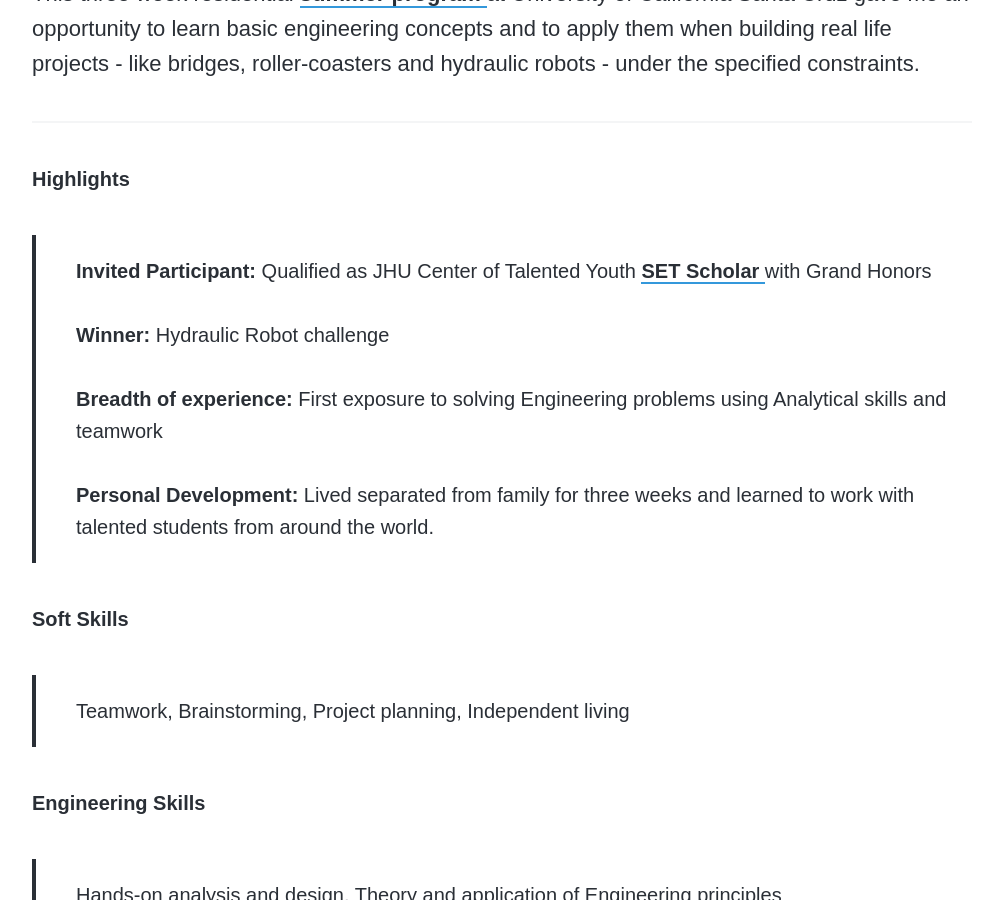
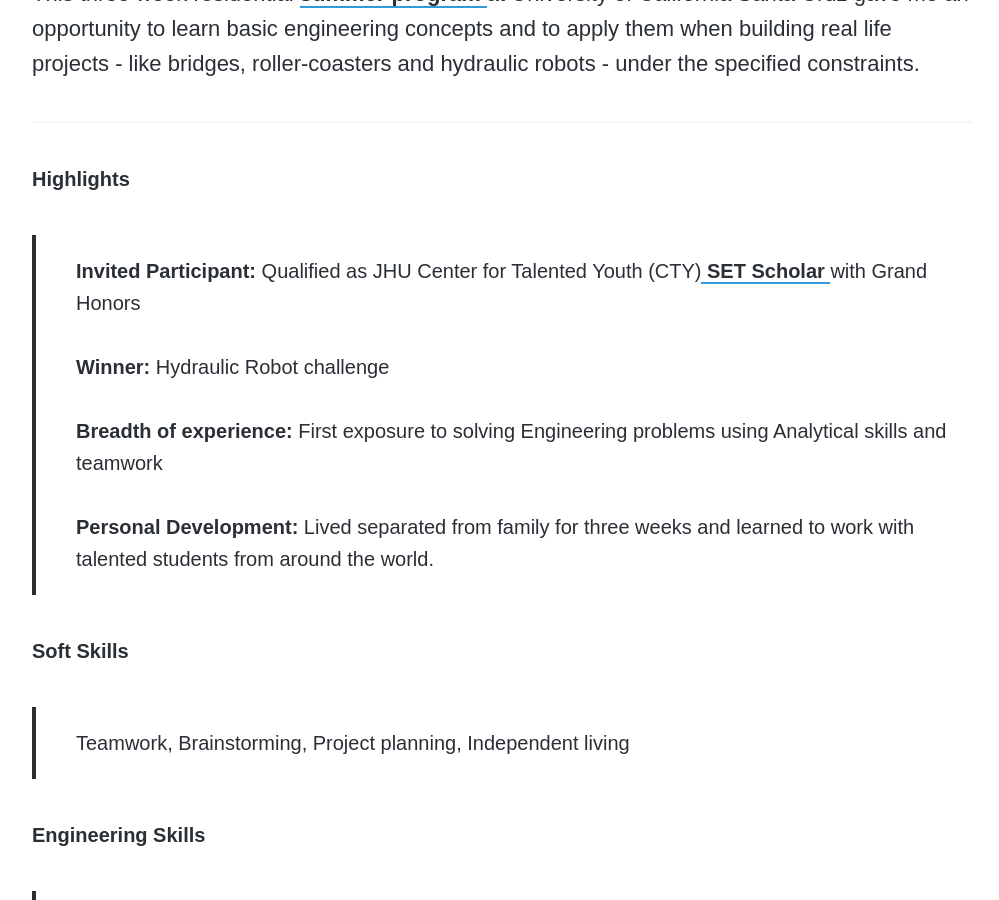
Before and after one commit to disha-22/disha-22.github.io, a Jekyll site: the page built from _projects/engineering-design.md, in a window 1280 px wide and 900 px high, scrolled down 635 px. Shown: the whole window, without its empty margins (138-1137 px from the left). Built offline with Jekyll 4.4.1, drawn with Linux system fonts in a browser that asks for light colours; nearby versions of some CDN libraries; some web fonts are replaced.

Commit message:
Update engineering-design.md

```diff
--- a/_projects/engineering-design.md
+++ b/_projects/engineering-design.md
@@ -11,7 +11,7 @@
 <hr>
 
 <h6> Highlights </h6>
-> <b> Invited Participant: </b>Qualified as JHU Center of Talented Youth <a href="https://cty.jhu.edu/set/"> SET Scholar  </a> with Grand Honors <br><br> <b> Winner: </b> Hydraulic Robot challenge <br><br> <b>Breadth of experience:</b> First exposure to solving Engineering problems using Analytical skills and teamwork <br><br> <b>Personal Development:</b> Lived separated from family for three weeks and learned to work with talented students from around the world.
+> <b> Invited Participant: </b>Qualified as JHU Center for Talented Youth (CTY)<a href="https://cty.jhu.edu/set/"> SET Scholar  </a> with Grand Honors <br><br> <b> Winner: </b> Hydraulic Robot challenge <br><br> <b>Breadth of experience:</b> First exposure to solving Engineering problems using Analytical skills and teamwork <br><br> <b>Personal Development:</b> Lived separated from family for three weeks and learned to work with talented students from around the world.
 
 <h6> Soft Skills </h6>
 > Teamwork, Brainstorming, Project planning, Independent living
```
